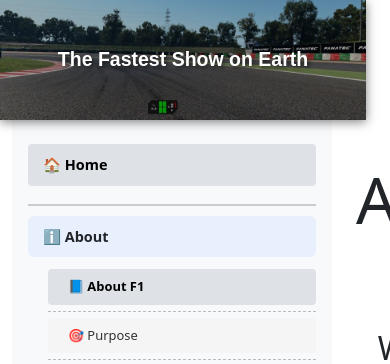
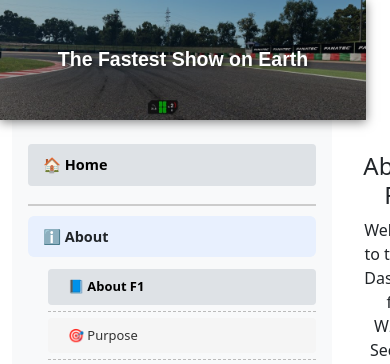
Before and after one commit to PengZhao022/f1-flask-site, a Flask app: page /about/f1 in a window 390 px wide. Shown: the top 364 px of the page. Run offline with Flask 3, Linux system fonts and the light colour scheme.

Commit message:
upate about-F1 page

```diff
--- a/static/css/style.css
+++ b/static/css/style.css
@@ -240,11 +240,11 @@ ul.content {
    ======================= */
 .about-f1-bg {
     position: absolute; /* Positioned inside the content area */
-    bottom: 15%; /* move up from bottom to center in bottom section */
-    right: 15%; /* move left from right to center horizontally */
-    width: 90%; /* 10% smaller than full width */
-    height: 90%; /* scale height proportionally */
-    background-image: url("../img/about_F1.jpg");
+    bottom: 15%; /* Move up from bottom to center in bottom section */
+    right: 15%; /* Move left from right to center horizontally */
+    width: 70%; /* 30% smaller than full width */
+    height: 70%; /* Scale height proportionally */
+    background-image: url("../img/About F1.jpg"); /* Keep original path */
     background-size: contain; /* Keep full image without cropping */
     background-repeat: no-repeat;
     background-position: center;
@@ -258,17 +258,17 @@ body, .container, .main, .content {
     position: relative;
 }
 
-/* Title styling */
+/* Title styling - auto scaling */
 .about-f1-title {
-    font-size: 400%; /* enlarge text */
-    text-align: center; /* center horizontally */
-    margin-top: 10%; /* push down to middle-upper area of background image */
+    font-size: clamp(1.5rem, 3vw, 3rem); /* min, preferred, max */
+    text-align: center; /* Center horizontally */
+    margin-top: 10%; /* Push down to middle-upper area of background image */
 }
 
-/* Paragraph styling */
+/* Paragraph styling - auto scaling */
 .about-f1-text {
-    font-size: 200%; /* enlarge paragraph text */
-    text-align: center; /* center horizontally */
-    max-width: 80%; /* limit width for readability */
-    margin: 0 auto; /* center horizontally */
+    font-size: clamp(1rem, 2.5vw, 2rem); /* min, preferred, max */
+    text-align: center; /* Center horizontally */
+    max-width: 80%; /* Limit width for readability */
+    margin: 0 auto; /* Center horizontally */
 }
```
